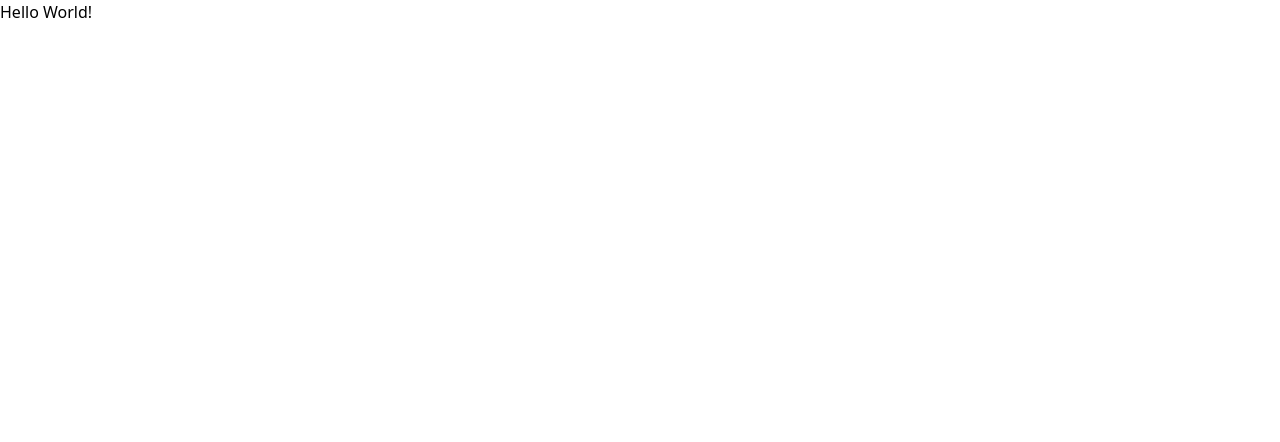
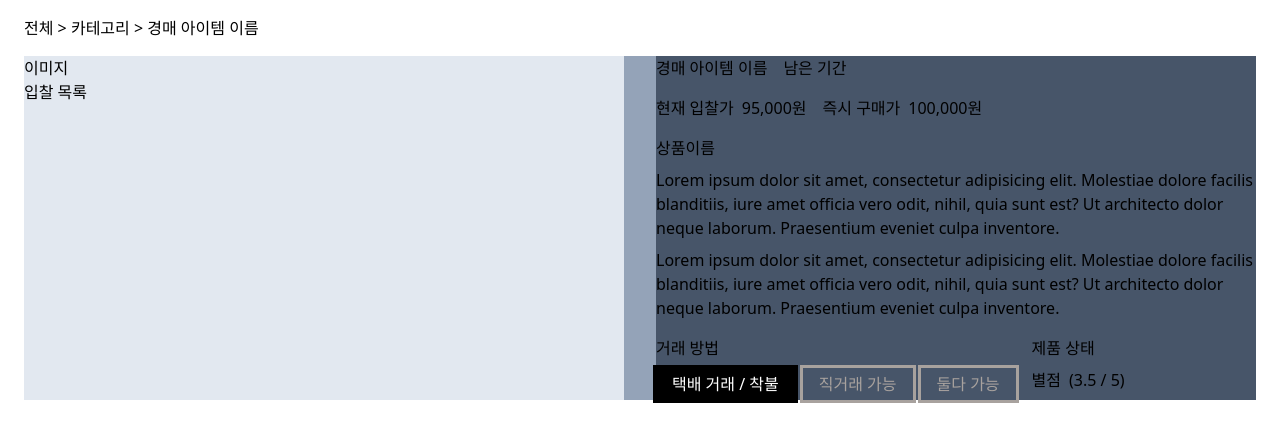
Before and after one commit to UsedAuction/front-end, a React (Vite) app: page / in a window 1280 px wide. Shown: the top 442 px of the page. Built offline with nearby package versions, Linux system fonts and the light colour scheme.

Commit message:
first commit

```diff
--- a/src/App.tsx
+++ b/src/App.tsx
@@ -1,7 +1,9 @@
+import AuctionDetail from './pages/AuctionDetail';
+
 function App() {
   return (
     <>
-      <h1>Hello World!</h1>
+      <AuctionDetail />
     </>
   );
 }
--- /dev/null
+++ b/src/pages/AuctionDetail.tsx
@@ -0,0 +1,63 @@
+const AuctionDetail = () => {
+  return (
+    <div className="px-6">
+      <div className="my-4">전체 &gt; 카테고리 &gt; 경매 아이템 이름</div>
+      <div className="bg-slate-400 flex gap-8">
+        <section className="bg-slate-200 flex flex-col w-1/2">
+          <div>이미지</div>
+          <div>입찰 목록</div>
+        </section>
+        <section className="bg-slate-600 flex flex-col gap-4 w-1/2">
+          <div className="flex gap-4">
+            <h1>경매 아이템 이름</h1>
+            <span>남은 기간</span>
+          </div>
+          <div className="flex gap-4">
+            <div className="flex gap-2">
+              <span>현재 입찰가</span>
+              <span>95,000원</span>
+            </div>
+            <div className="flex gap-2">
+              <span>즉시 구매가</span>
+              <span>100,000원</span>
+            </div>
+          </div>
+          <div className="flex flex-col gap-2">
+            <span>상품이름</span>
+            <span>
+              Lorem ipsum dolor sit amet, consectetur adipisicing elit. Molestiae dolore facilis
+              blanditiis, iure amet officia vero odit, nihil, quia sunt est? Ut architecto dolor
+              neque laborum. Praesentium eveniet culpa inventore.
+            </span>
+            <span>
+              Lorem ipsum dolor sit amet, consectetur adipisicing elit. Molestiae dolore facilis
+              blanditiis, iure amet officia vero odit, nihil, quia sunt est? Ut architecto dolor
+              neque laborum. Praesentium eveniet culpa inventore.
+            </span>
+          </div>
+          <div className="flex gap-4">
+            <div className="flex flex-col gap-2">
+              <span>거래 방법</span>
+              <div className="flex gap-2">
+                <button className="outline outline-black text-white bg-black py-1 px-4">
+                  택배 거래 / 착불
+                </button>
+                <button className="outline text-stone-400 py-1 px-4">직거래 가능</button>
+                <button className="outline text-stone-400 py-1 px-4">둘다 가능</button>
+              </div>
+            </div>
+            <div className="flex flex-col gap-2">
+              <span>제품 상태</span>
+              <div className="flex gap-2">
+                <div>별점</div>
+                <div>(3.5 / 5)</div>
+              </div>
+            </div>
+          </div>
+        </section>
+      </div>
+    </div>
+  );
+};
+
+export default AuctionDetail;
```
